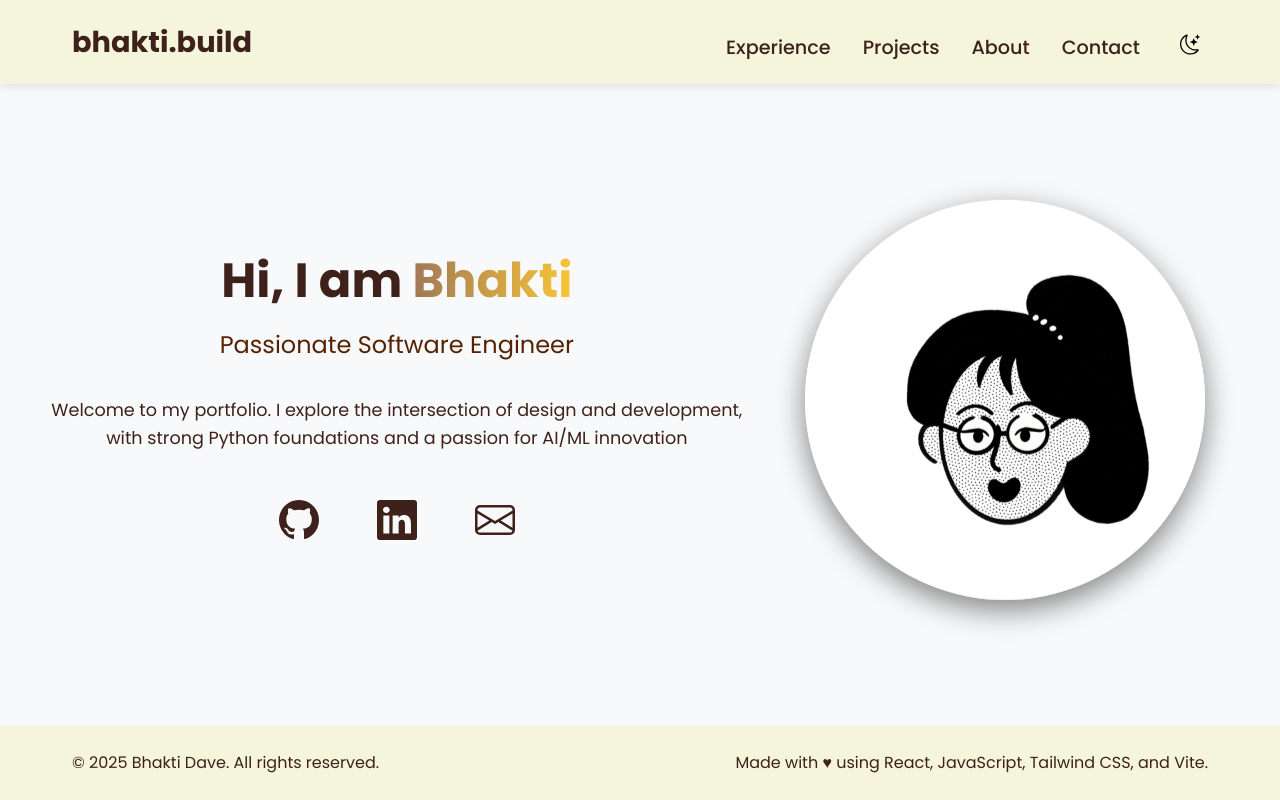
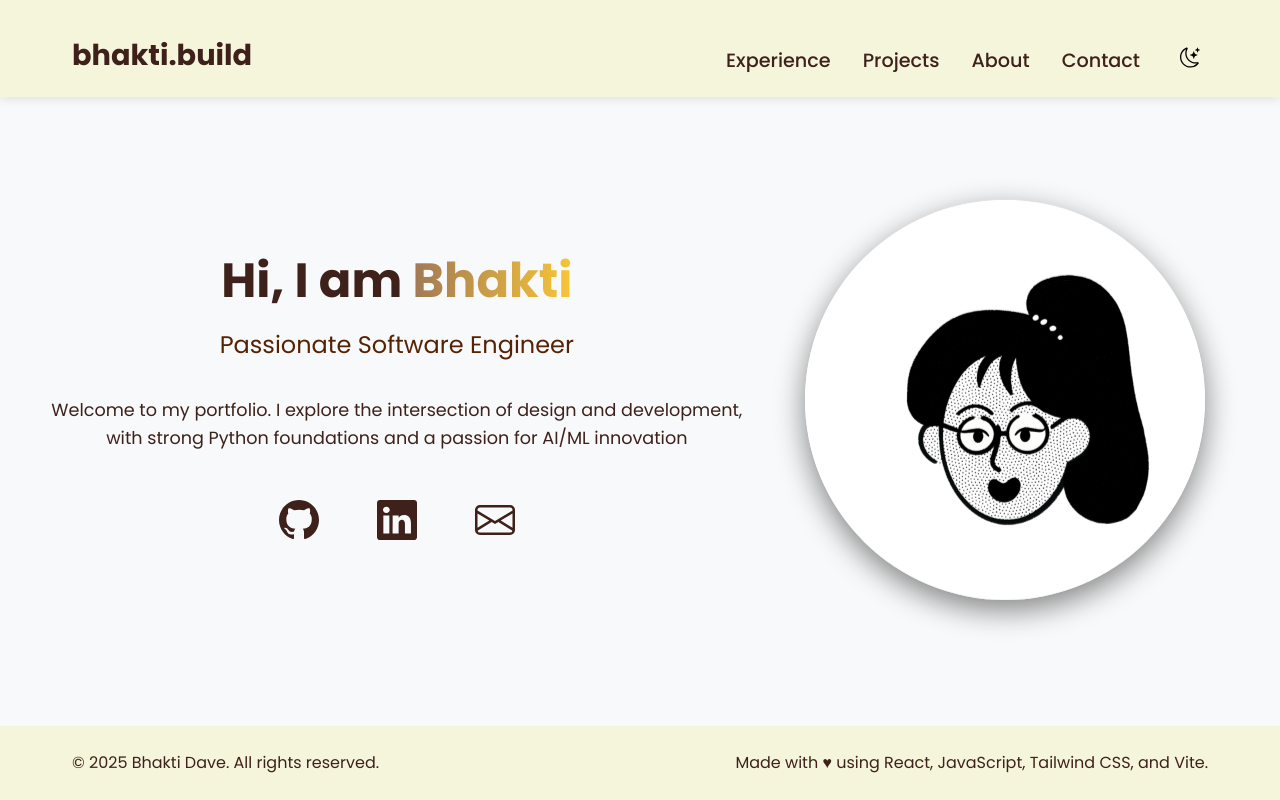
Before and after one commit to davebhakti/my-portfolio, a React (Create React App) app: page / in a window 1280 px wide. Shown: the top 800 px of the page. Built offline with nearby package versions, Linux system fonts and the light colour scheme.

Commit message:
Tweaked around

```diff
--- a/src/components/Header.css
+++ b/src/components/Header.css
@@ -6,6 +6,7 @@
   width: 100%;
   top: 0;
   z-index: 1000;
+  padding-top: calc(0.8rem + env(safe-area-inset-top));
 }
 
 .header-container {
```
